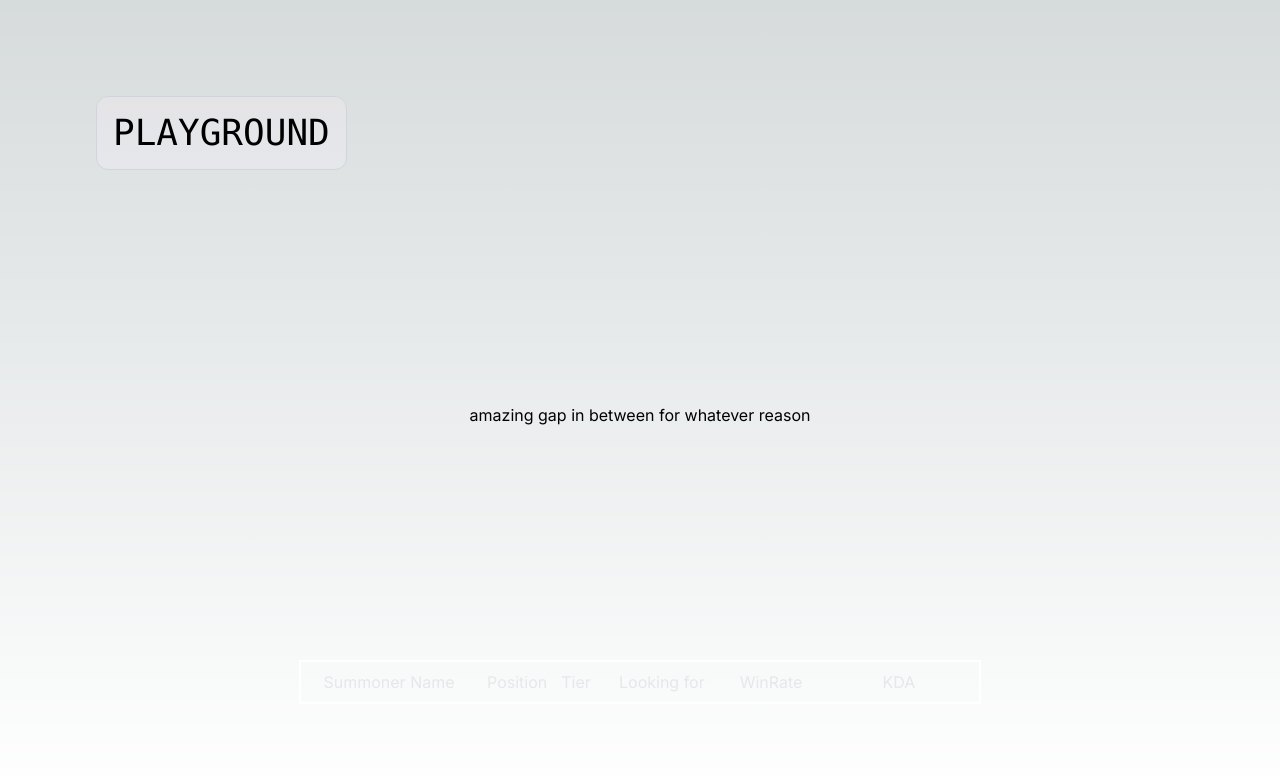
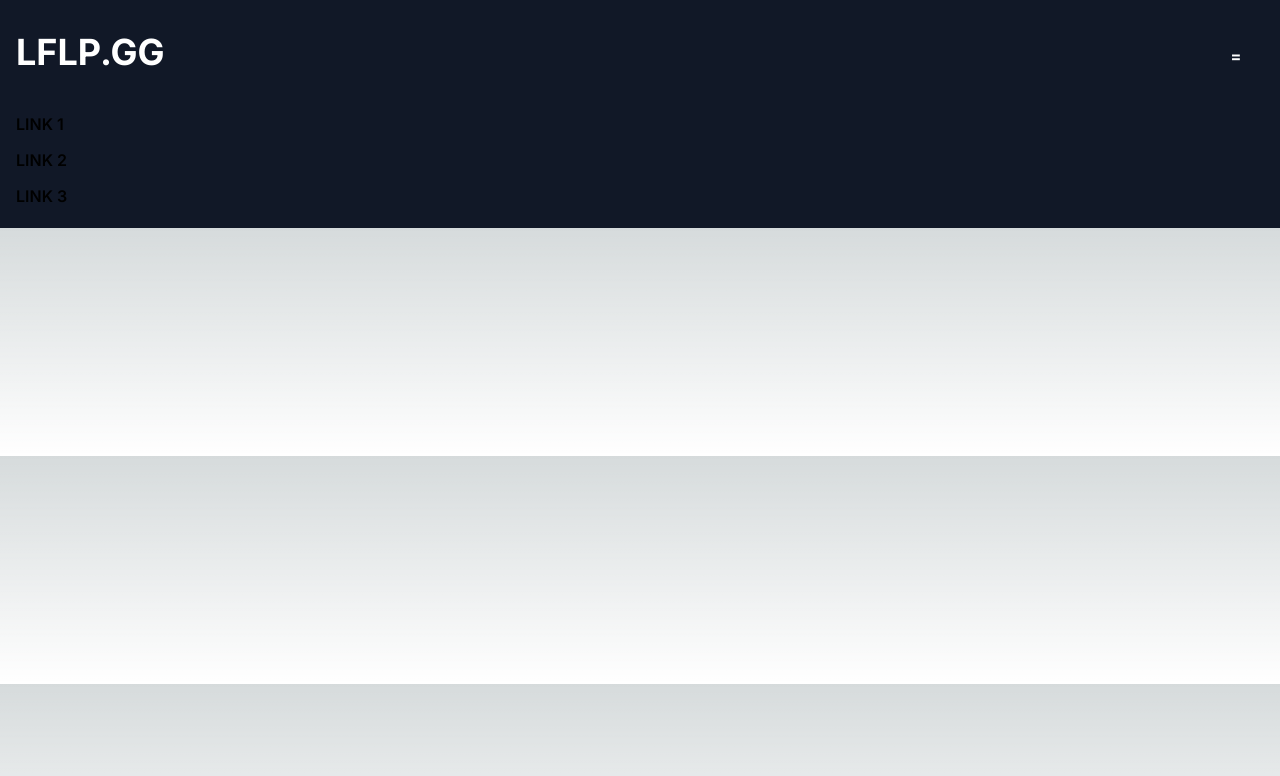
Before and after one commit to edwxrdq/league-lf-lp, a Next.js app in the folder league-lf-lp/: page /playground in a window 1280 px wide. Shown: the top 776 px of the page. Built offline with nearby package versions, Linux system fonts and the light colour scheme.

Commit message:
dropdown attempt actually lol

```diff
--- a/league-lf-lp/src/app/playground/page.tsx
+++ b/league-lf-lp/src/app/playground/page.tsx
@@ -2,16 +2,57 @@ export default function playground() {
     return (
 
         // to change background color, add "ex: bg-gray-300"
-    <main className=" flex min-h-screen flex-col items-center justify-between p-24">
-      <div className="left-0 top-0 flex w-full justify-start font-mono text-4xl lg:flex">
+    <main>
+      {/* <div className="left-0 top-0 flex w-full justify-start font-mono text-4xl lg:flex">
         <p className="fixed left-0 top-0 flex w-full justify-center border-b border-gray-300 bg-gradient-to-b from-zinc-200 pb-6 pt-6 backdrop-blur-2xl dark:border-neutral-800 dark:bg-zinc-800/30 dark:from-inherit lg:static lg:w-auto lg:rounded-xl lg:border lg:bg-gray-200 lg:p-4 lg:dark:bg-zinc-800/30">
           PLAYGROUND
         </p>
-      </div>
+      </div> */}
+
+
+      <header class="bg-gray-900">
+
+        <div class="flex items-center justify-between px-4 py-3">
+          <div>
+            <p class="h-8 font-bold text-white text-4xl">
+              <a>LFLP.GG</a>
+            </p>
+          </div>
+
+          <div class="px-4 pt-2 pb-4">
+            <button type="button" class="block text-white focus:text-white hover:text-gray-300 focus:outline-none">
+              <svg class="h-6 w-6"></svg><b>=</b>
+            </button>
+          </div>
+        </div>
+
+        {/* <div :class="isOpen ? 'block' : 'hidden'" class="px-2 pt-2 pb-4"> */}
+
+        <div class="px-2 pt-2 pb-4">
+          <a href="#" class="block mt-1 px-2 py-1 text-red font-semibold rounded hover:bg-gray-800">LINK 1</a>
+          <a href="#" class="block mt-1 px-2 py-1 text-red font-semibold rounded hover:bg-gray-800">LINK 2</a>
+          <a href="#" class="block mt-1 px-2 py-1 text-red font-semibold rounded hover:bg-gray-800">LINK 3</a>
+        </div>
+
+
+      </header>
+
+
+
+
+
+
+
+
+
+
+
+
+
 
 {/* in order to round border: rounded-full */}
-amazing gap in between for whatever reason
-    <div class="items-center border-2 border-white focus:outline-none">
+{/* amazing gap in between for whatever reason */}
+    {/* <div class="items-center border-2 border-white focus:outline-none">
         <div class="flex justify-center text-center bg-gray-850 rounded-t">
           <div class="text-3xs font-normal text-gray-200 bg-gray-850 py-2 px-2.5 whitespace-nowrap w-44 rounded-tl text-center first:text-center">Summoner Name</div>
           <div class="text-3xs font-normal text-gray-200 bg-gray-850 py-2 px-2.5 whitespace-nowrap w-[66px] text-center first:text-center">Position</div>
@@ -21,7 +62,7 @@ amazing gap in between for whatever reason
           <div class="text-3xs font-normal text-gray-200 bg-gray-850 py-2 px-2.5 whitespace-nowrap w-24 text-center first:text-center">KDA</div>
           <div class="w-8"></div>
         </div>
-    </div>
+    </div> */}
 
 
 
@@ -43,50 +84,29 @@ amazing gap in between for whatever reason
       </div> */}
 
 
+      {/* { <script>
+        export default {
+          data() {
+            return {
+              isOpen: false,
+            }
+          }
+        }
+      </script> } */}
 
 
 
         </main>
 
 
+
     )
 
     // https://tailwindui.com/components/application-ui/elements/dropdowns
+
+
+    // ~ 7 min, unable to figure out the function portion and running into errors with main
+      // here's logic portion, it's just commented out above in a div class:
+      // {/* <div :class="isOpen ? 'block' : 'hidden'" class="px-2 pt-2 pb-4"> */}
+    // https://www.youtube.com/watch?v=5mFGl566wc0&list=PL7CcGwsqRpSM3w9BT_21tUU8JN2SnyckR&index=17&ab_channel=AdamWathan
 }
-
-{/* <template>
-  <Menu as="div" class="relative inline-block text-left">
-    <div>
-      <MenuButton class="inline-flex w-full justify-center gap-x-1.5 rounded-md bg-white px-3 py-2 text-sm font-semibold text-gray-900 shadow-sm ring-1 ring-inset ring-gray-300 hover:bg-gray-50">
-        Options
-        <ChevronDownIcon class="-mr-1 h-5 w-5 text-gray-400" aria-hidden="true" />
-      </MenuButton>
-    </div>
-
-    <transition enter-active-class="transition ease-out duration-100" enter-from-class="transform opacity-0 scale-95" enter-to-class="transform opacity-100 scale-100" leave-active-class="transition ease-in duration-75" leave-from-class="transform opacity-100 scale-100" leave-to-class="transform opacity-0 scale-95">
-      <MenuItems class="absolute right-0 z-10 mt-2 w-56 origin-top-right rounded-md bg-white shadow-lg ring-1 ring-black ring-opacity-5 focus:outline-none">
-        <div class="py-1">
-          <MenuItem v-slot="{ active }">
-            <a href="#" :class="[active ? 'bg-gray-100 text-gray-900' : 'text-gray-700', 'block px-4 py-2 text-sm']">Account settings</a>
-          </MenuItem>
-          <MenuItem v-slot="{ active }">
-            <a href="#" :class="[active ? 'bg-gray-100 text-gray-900' : 'text-gray-700', 'block px-4 py-2 text-sm']">Support</a>
-          </MenuItem>
-          <MenuItem v-slot="{ active }">
-            <a href="#" :class="[active ? 'bg-gray-100 text-gray-900' : 'text-gray-700', 'block px-4 py-2 text-sm']">License</a>
-          </MenuItem>
-          <form method="POST" action="#">
-            <MenuItem v-slot="{ active }">
-              <button type="submit" :class="[active ? 'bg-gray-100 text-gray-900' : 'text-gray-700', 'block w-full px-4 py-2 text-left text-sm']">Sign out</button>
-            </MenuItem>
-          </form>
-        </div>
-      </MenuItems>
-    </transition>
-  </Menu>
-</template>
-
-<script setup>
-import { Menu, MenuButton, MenuItem, MenuItems } from '@headlessui/vue'
-import { ChevronDownIcon } from '@heroicons/vue/20/solid'
-</script> */}
```
